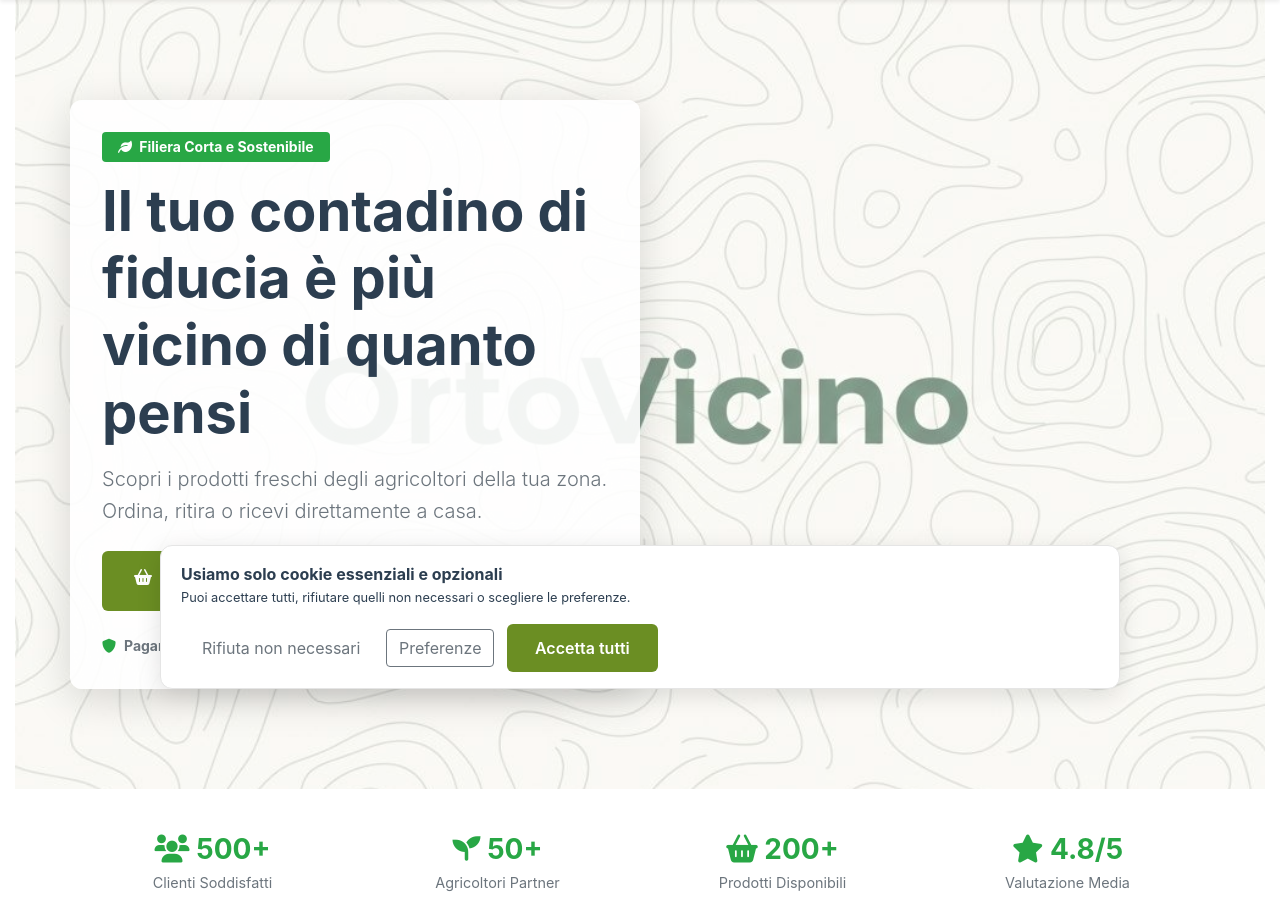
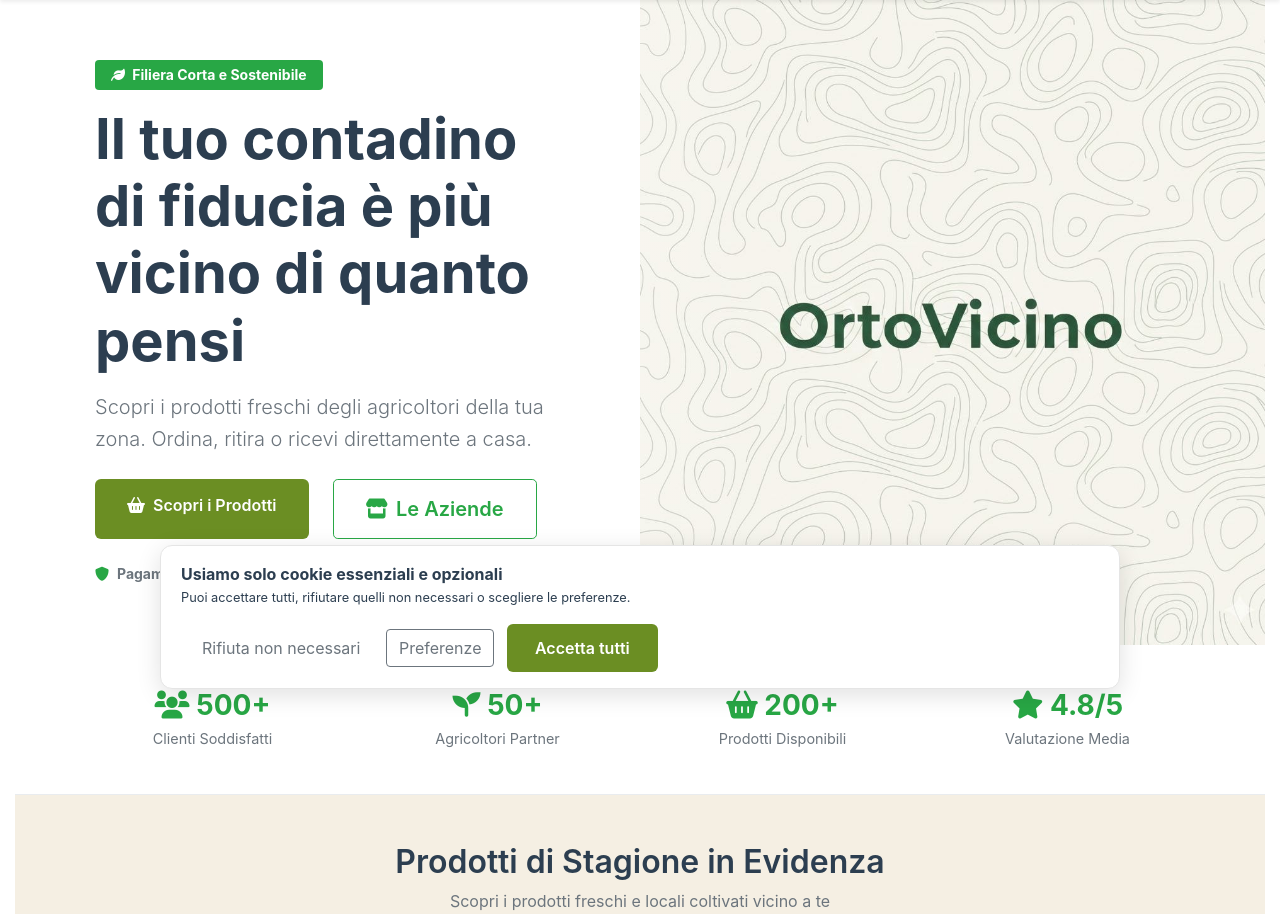
Before and after one commit to Chapobulli/agri-km-zero, a Flask app: page / in a window 1280 px wide. Shown: the part 91-1005 px from the top of the page. Run offline with Flask 3, Linux system fonts and the light colour scheme; some libraries are stand-ins or nearby versions.

Commit message:
Ridisegnato hero: contenuto a sinistra su sfondo bianco, immagine topografica completamente visibile a destra

```diff
--- a/templates/index.html
+++ b/templates/index.html
@@ -1,18 +1,29 @@
 {% extends "base.html" %}
 
 {% block content %}
-<!-- Hero Section - Professional with Topographic Background -->
-<section class="hero-section" style="background-image: url('/static/images/logo/image.jpg'); background-size: cover; background-position: center; background-repeat: no-repeat; position: relative; overflow: hidden;">
-    <div style="position: absolute; top: 0; left: 0; right: 0; bottom: 0; background: rgba(255,255,255,0.4); z-index: 1;"></div>
-    <div class="container" style="position: relative; z-index: 2;">
-        <div class="row align-items-center justify-content-start">
-            <div class="col-lg-6 col-md-8 mb-4 mb-lg-0" style="background: rgba(255,255,255,0.9); padding: 2rem; border-radius: 12px; box-shadow: 0 10px 40px rgba(0,0,0,0.15);">
-                <div class="badge badge-success mb-3" style="font-size: 0.875rem; padding: 0.5rem 1rem;"><i class="fas fa-leaf mr-1"></i> Filiera Corta e Sostenibile</div>
-                <h1 class="display-4 font-weight-bold mb-3" style="color: #2c3e50; line-height: 1.2;">Il tuo contadino di fiducia è più vicino di quanto pensi</h1>
-                <p class="lead mb-4" style="color: #6c757d; font-size: 1.25rem;">Scopri i prodotti freschi degli agricoltori della tua zona. Ordina, ritira o ricevi direttamente a casa.</p>
+<!-- Hero Section - Two Column Design with Image -->
+<section class="hero-section" style="background: #f8f9fa; padding: 0; position: relative; overflow: hidden; min-height: 600px;">
+    <div class="container-fluid p-0">
+        <div class="row no-gutters align-items-stretch" style="min-height: 600px;">
+            <!-- Contenuto a sinistra -->
+            <div class="col-lg-6 d-flex align-items-center" style="background: white; padding: 60px 80px;">
+                <div class="w-100">
+                    <div class="badge badge-success mb-3" style="font-size: 0.875rem; padding: 0.5rem 1rem;">
+                        <i class="fas fa-leaf mr-1"></i> Filiera Corta e Sostenibile
+                    </div>
+                    <h1 class="display-4 font-weight-bold mb-3" style="color: #2c3e50; line-height: 1.2;">
+                        Il tuo contadino di fiducia è più vicino di quanto pensi
+                    </h1>
+                    <p class="lead mb-4" style="color: #6c757d; font-size: 1.25rem;">
+                        Scopri i prodotti freschi degli agricoltori della tua zona. Ordina, ritira o ricevi direttamente a casa.
+                    </p>
                     <div class="d-flex flex-wrap gap-3 mb-4">
-                    <a href="{{ url_for('products.list_products') }}" class="btn btn-success btn-lg mr-2" style="padding: 0.875rem 2rem; font-weight: 600;"><i class="fas fa-shopping-basket mr-2"></i>Scopri i Prodotti</a>
-                    <a href="{{ url_for('profiles.companies') }}" class="btn btn-outline-success btn-lg" style="padding: 0.875rem 2rem; font-weight: 600;"><i class="fas fa-store mr-2"></i>Le Aziende</a>
+                        <a href="{{ url_for('products.list_products') }}" class="btn btn-success btn-lg mr-2" style="padding: 0.875rem 2rem; font-weight: 600;">
+                            <i class="fas fa-shopping-basket mr-2"></i>Scopri i Prodotti
+                        </a>
+                        <a href="{{ url_for('profiles.companies') }}" class="btn btn-outline-success btn-lg" style="padding: 0.875rem 2rem; font-weight: 600;">
+                            <i class="fas fa-store mr-2"></i>Le Aziende
+                        </a>
                     </div>
                     <!-- Trust Badges -->
                     <div class="d-flex flex-wrap align-items-center mt-4 text-muted" style="font-size: 0.875rem; gap: 1.5rem;">
@@ -20,6 +31,11 @@
                         <div><i class="fas fa-truck text-success mr-2"></i><strong>Consegna Rapida</strong></div>
                         <div><i class="fas fa-check-circle text-success mr-2"></i><strong>100% Locale</strong></div>
                     </div>
+                </div>
+            </div>
+            <!-- Immagine topografica a destra -->
+            <div class="col-lg-6 d-none d-lg-block" style="background: url('/static/images/logo/image.jpg') center center / cover no-repeat; position: relative;">
+                <div style="position: absolute; inset: 0; background: linear-gradient(90deg, rgba(255,255,255,0.1) 0%, transparent 20%);"></div>
             </div>
         </div>
     </div>
```
Lines whose indentation alone changed are shown as unchanged.
